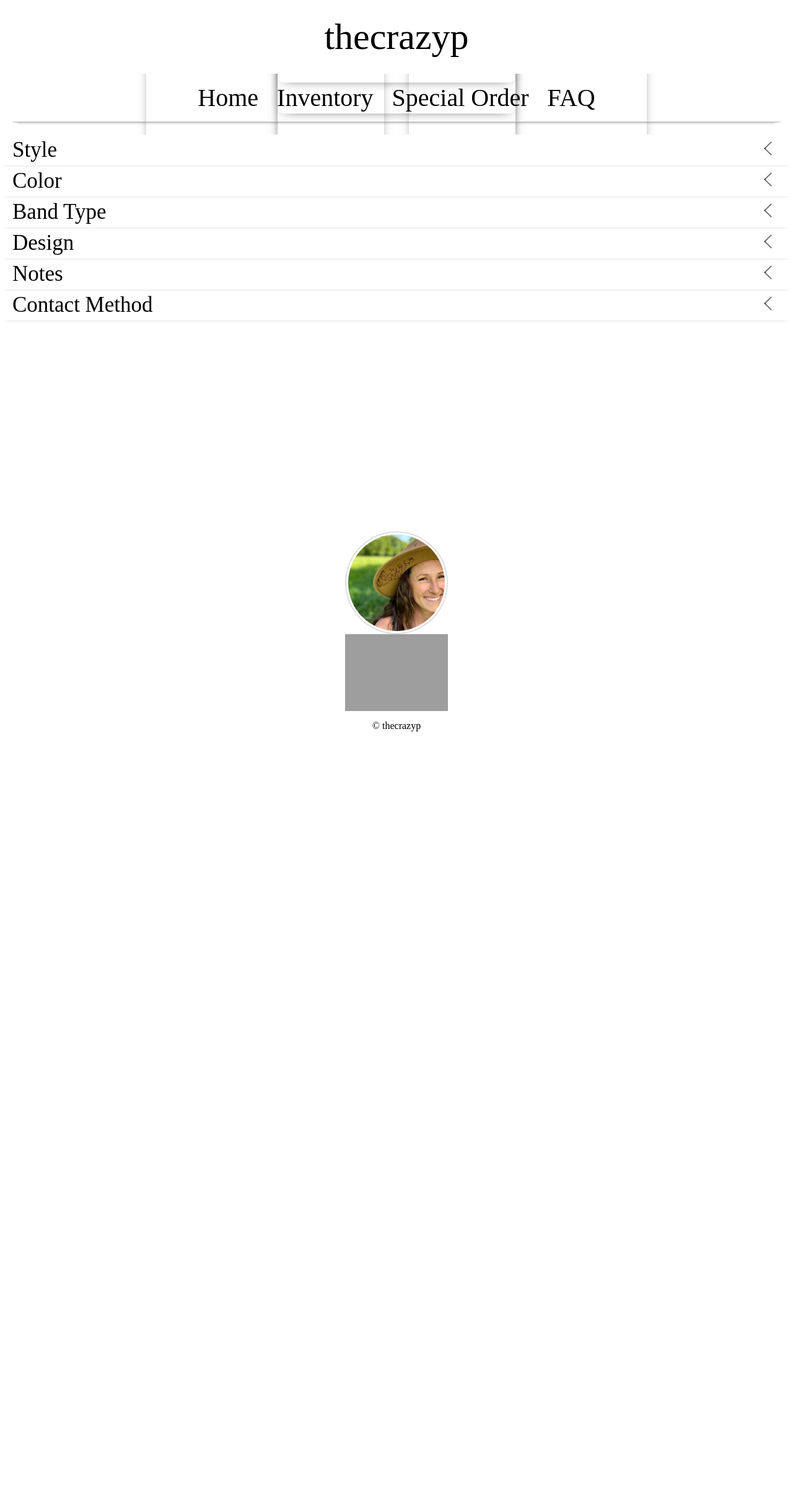
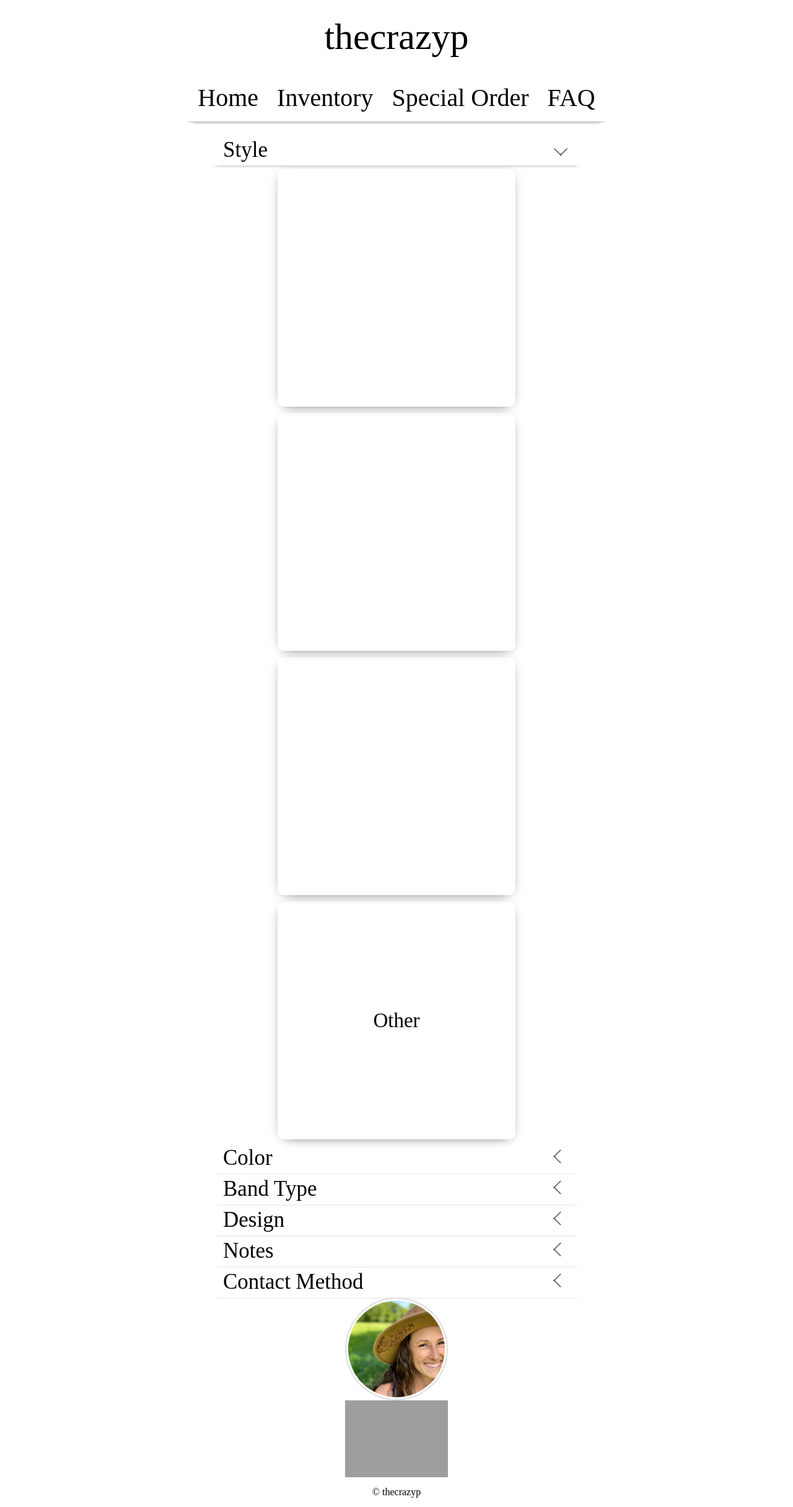
Before and after one commit to jpayne1349/thecrazyp, a Flask app: page /special_order in a window 1280 px wide. Shown: the whole page at 62% size. Before the commit the page ends 1180 px from the top, so only its background shows below. Run offline with Flask 2, Linux system fonts and the light colour scheme; some web fonts are replaced; grey boxes are pictures that could not be loaded.

Commit message:
styled up the Other option

```diff
--- a/app/static/scripts/special_orderScripts.js
+++ b/app/static/scripts/special_orderScripts.js
@@ -3,6 +3,19 @@
 main();
 
 function main() {
+    show_first_selection();
+
+}
+
+async function show_first_selection() {
+
+    const first_selection = await init_label_holders();
+    const other_options = await init_other_options();
+    first_selection.click();
+
+}
+
+function init_label_holders() {
 
     let label_holders = document.getElementsByClassName('label_holder');
     let index_counter = 0;
@@ -26,11 +39,13 @@ function main() {
 
         label_holders[i].addEventListener('click', () => {
             if( selection_below.classList.contains('show')) {
+                label_holders[i].classList.remove('focus');
                 selection_below.classList.remove('show');
                 arrow.classList.remove('showing');
                 wrapper.classList.remove('expanded');
                 wrapper.style.height = orig_wrapper_ht + 'px';
             } else {
+                label_holders[i].classList.add('focus');
                 selection_below.classList.add('show');
                 arrow.classList.add('showing');
                 wrapper.classList.add('expanded');
@@ -41,5 +56,67 @@ function main() {
 
     }
 
-    window.addEventListener('click', () => console.log(event.target));
+    return label_holders[0];
+
 }
+
+function init_other_options() {
+    let other_options = document.getElementsByClassName('other');
+
+    // all options need an event listener for selection...
+    // also needs to trigger a removal for any other option previously selected
+    // check the associated children. possibly reset the 'other' block
+    for(let n = 0; n < other_options.length; n++) {
+        other_options[n].addEventListener('click', () => {
+            // expand the other input
+            other_options[n].classList.add('focus');
+            let close = other_options[n].firstElementChild;
+            let label = close.nextElementSibling;
+            let input = label.nextElementSibling;
+            input.classList.add('show');
+            close.classList.add('show');
+
+            let parent_holder = other_options[n].parentElement;
+            let options = parent_holder.children;
+            for(let i = 0; i < options.length - 1; i++ ) {
+                options[i].classList.add('hide');
+            }
+
+            close.addEventListener('click', () => {
+                // don't trigger the outer click listener too.
+                event.stopPropagation();
+                if(input.classList.contains('show')) {
+                    input.classList.remove('show');
+                    close.classList.remove('show');
+                    other_options[n].classList.remove('focus');
+                    for(let i = 0; i < options.length - 1; i++ ) {
+                        options[i].classList.remove('hide');
+                    }
+                }
+            });
+
+            input.addEventListener('input', function() {
+                console.log(event);
+                if(input.value == '') { // if no text in
+                    if(other_options[n].classList.contains('value_added')) {
+                        other_options[n].classList.remove('value_added');
+                        close.classList.remove('accept_input');
+                        label.innerText = 'Other';
+                    }
+                } else { // found text
+                    if(other_options[n].classList.contains('value_added')) {
+                        label.innerText = input.value;
+                    } else {
+                        other_options[n].classList.add('value_added');
+                        close.classList.add('accept_input');
+                        label.innerText = input.value;
+                    }
+
+                }
+
+            });
+        });
+
+
+    }
+}
--- a/app/static/styles/special_orderStyle.css
+++ b/app/static/styles/special_orderStyle.css
@@ -1,7 +1,11 @@
+body {
+    align-items: center;
+}
 
 #header_and_logo {
     z-index: 25;
     background-color: white;
+    width: 100vw;
 }
 #mobile_navbar_hamburger {
     z-index: 27;
@@ -11,6 +15,7 @@
 }
 .page_content {
     min-height: 80vh;
+    max-width: 768px;
 }
 .dropdown_wrapper {
     display: flex;
@@ -20,7 +25,7 @@
     transition: height 1s;
 }
 .dropdown_wrapper.expanded {
-    height: 400px;
+
 }
 .label_holder {
     display: flex;
@@ -28,6 +33,11 @@
     justify-content: space-between;
     box-shadow: black 0px 5px 6px -9px;
     background-color: white;
+    transition: box-shadow 1.5s;
+}
+.label_holder.focus {
+    background-color: #ffffff;
+    box-shadow: black 0px 5px 7px -8px;
 }
 .label {
     font-size: 35px;
@@ -72,25 +82,94 @@
     transform: translate(0px, -110%);
     transition: transform 1s;
     position: absolute;
+    min-width: 100vw;
 }
 .selection.loaded {
     display: flex;
 }
 .selection.show {
-    transform: translate(0, 20%);
+        transform: translate(0, 50px);
 
 }
 .option {
-        height: 30vw;
+    height: 30vw;
     width: 30vw;
     margin: 5px 20px;
     border-radius: 10px;
     box-shadow: black 0px 4px 19px -11px;
+    display: flex;
+    flex-direction: column;
+    justify-content: center;
+    align-items: center;
+    position: relative;
 
 }
+.option.hide {
+    display: none;
+}
 
-.other {
+.option.focus {
+    width: 60vw;
+    height: 60vw;
+    background-color: white;
+    font-size: 50px;
+}
+.option.value_added {
+    border: 1px solid #6cd76c;
+}
+.other_close {
+    width: 20px;
+    height: 20px;
+    position: absolute;
+    right: 10px;
+    top: 10px;
+    opacity: 0;
+}
+.other_close.show {
+    opacity: 1;
+}
+.other_close.accept_input::before {
+    transform: translate(13px, 1px) rotate(
+45deg
+ );
+    height: 18px;
+}
+.other_close.accept_input::after {
+    transform: translate(4px, 8px) rotate(
+315deg
+ );
+    height: 10px;
+}
 
+.other_close::before, .other_close::after {
+    content: '';
+    width: 2px;
+    height: 20px;
+    background-color: black;
+    position: absolute;
+    transition: transform 0.5s;
+}
+.other_close::before {
+    transform: translate(10px, 0px) rotate(45deg);
+}
+.other_close::after {
+    transform: translate(10px, 0px) rotate( -45deg);
+}
+.other_label {
+font-size: 33px;
+}
+.other_input {
+    display: none;
+    width: 80%;
+}
+.other_input.show {
+    display: block;
+    outline: none;
+    border: none;
+    margin-top: 10px;
+    border-bottom: 1px solid grey;
+    font-size: 30px;
+    font-family: 'summer_garden';
 }
 
 #order_form {
@@ -99,3 +178,15 @@
     flex-direction: column;
     align-items: center;
 }
+
+@media only screen and (min-width: 600px) {
+
+    .label_holder {
+        width: 600px;
+    }
+    .selection {
+        min-width: 600px;
+        max-width: 600px;
+    }
+
+}
--- a/app/templates/special_order.html
+++ b/app/templates/special_order.html
@@ -23,7 +23,11 @@
             <div class='option' id='style1'></div>
             <div class='option' id='style1'></div>
             <div class='option' id='style1'></div>
-            <div class='option other' id='other_style'></div>
+            <div class='option other' id='other_style'>
+                <div class='other_close' ></div>
+                <div class='other_label'> Other </div>
+                <input class='other_input' type='text' >
+            </div>
         </div>
         </div>
 
@@ -36,7 +40,7 @@
             <div class='option' id='style1'></div>
             <div class='option' id='style1'></div>
             <div class='option' id='style1'></div>
-            <div class='option other' id='other_style'></div>
+
         </div>
         </div>
 
@@ -49,7 +53,7 @@
             <div class='option' id='style1'></div>
             <div class='option' id='style1'></div>
             <div class='option' id='style1'></div>
-            <div class='option other' id='other_style'></div>
+
         </div>
         </div>
 
@@ -63,7 +67,7 @@
             <div class='option' id='style1'></div>
             <div class='option' id='style1'></div>
             <div class='option' id='style1'></div>
-            <div class='option other' id='other_style'></div>
+
         </div>
         </div>
 
@@ -76,7 +80,7 @@
             <div class='option' id='style1'></div>
             <div class='option' id='style1'></div>
             <div class='option' id='style1'></div>
-            <div class='option other' id='other_style'></div>
+
         </div>
         </div>
 
```
Also changed, not shown: app/static/facebook_icon.svg (added), app/static/instagram_icon.svg (added).
